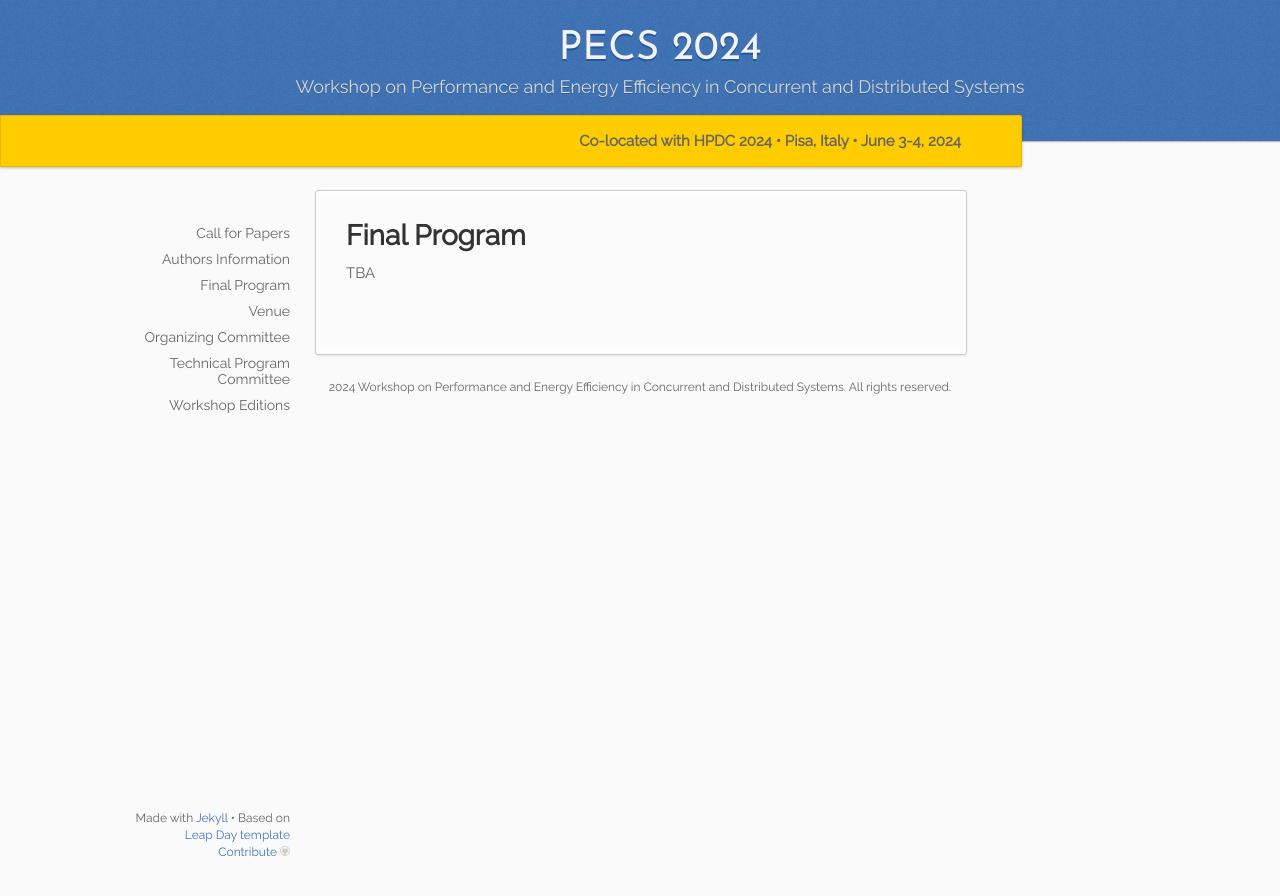
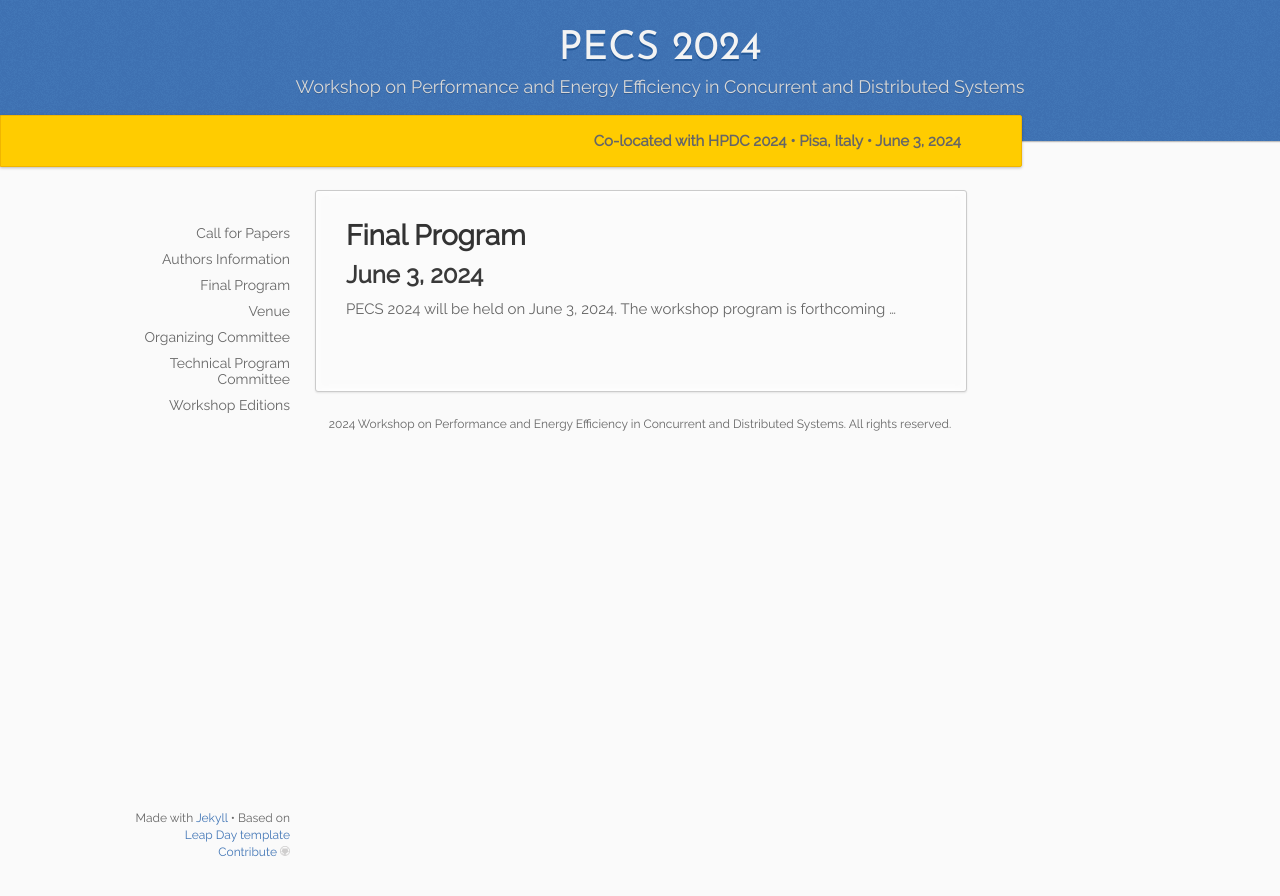
Before and after one commit to pecs-workshop/pecs-workshop.github.io, a Jekyll site: the page built from _2024/05.program.md, in a window 1280 px wide. Shown: the top 896 px of the page. Built offline with Jekyll 4.4.1, drawn with Linux system fonts in a browser that asks for light colours.

Commit message:
Updated workshop day

```diff
--- a/_2024/05.program.md
+++ b/_2024/05.program.md
@@ -8,4 +8,6 @@ permalink: /:collection/program/
 
 
 
-TBA
+## June 3, 2024
+
+PECS 2024 will be held on June 3, 2024. The workshop program is forthcoming ...
--- a/_config.yml
+++ b/_config.yml
@@ -19,7 +19,7 @@ collections:
     permalink: /:collection/:title
     venue: "Department of Computer Science (Polo Fibonacci), University of Pisa, Largo Bruno Pontecorvo 3"
     location: "Pisa, Italy"
-    dates: "June 3-4, 2024"
+    dates: "June 3, 2024"
     max_pagelimit: "12"
     min_pagelimit: "10"
     short_pagelimit: "0"
```
Also changed, not shown: _2024/_important_dates.md (+1 -1 lines).
